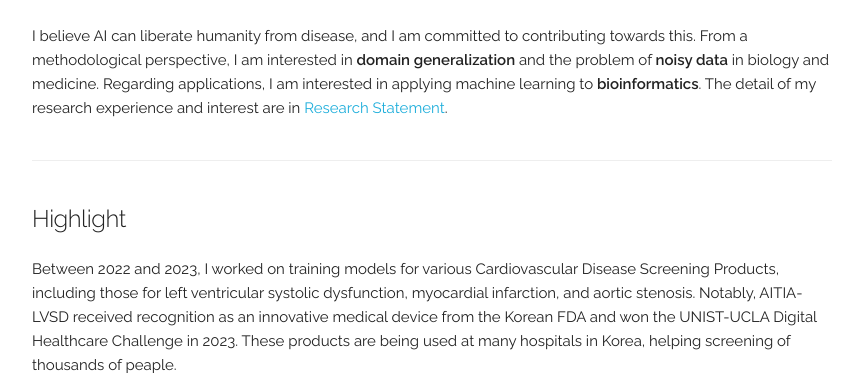
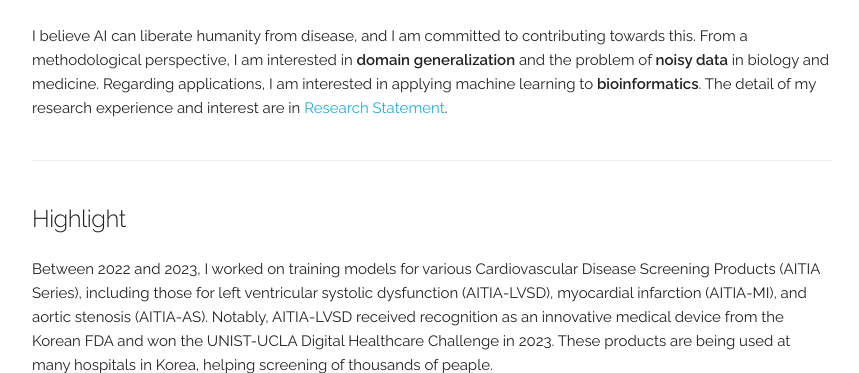
Before and after one commit to byeongtak/byeongtak.github.io, a Jekyll site: the page built from index.html, in a window 1280 px wide and 900 px high, scrolled down 534 px, cut to the strip 0-373 px from the top of the window. Shown: the whole strip, without its empty margins (208-1067 px from the left). Built offline with Jekyll 4.4.1, drawn with Linux system fonts in a browser that asks for light colours.

Commit message:
Update index.html

```diff
--- a/index.html
+++ b/index.html
@@ -48,7 +48,7 @@ layout: default
 <!-- ========== Highlihgt ========== -->
 <div class="docs-section" id="highlight">
   <h5>Highlight</h5>
-	Between 2022 and 2023, I worked on training models for various Cardiovascular Disease Screening Products, including those for left ventricular systolic dysfunction, myocardial infarction, and aortic stenosis.
+	Between 2022 and 2023, I worked on training models for various Cardiovascular Disease Screening Products (AITIA Series), including those for left ventricular systolic dysfunction (AITIA-LVSD), myocardial infarction (AITIA-MI), and aortic stenosis (AITIA-AS).
 	Notably, AITIA-LVSD received recognition as an innovative medical device from the Korean FDA and won the UNIST-UCLA Digital Healthcare Challenge in 2023.
 	These products are being used at many hospitals in Korea, helping screening of thousands of peaple.
 	  <!-- YouTube Video -->
```
